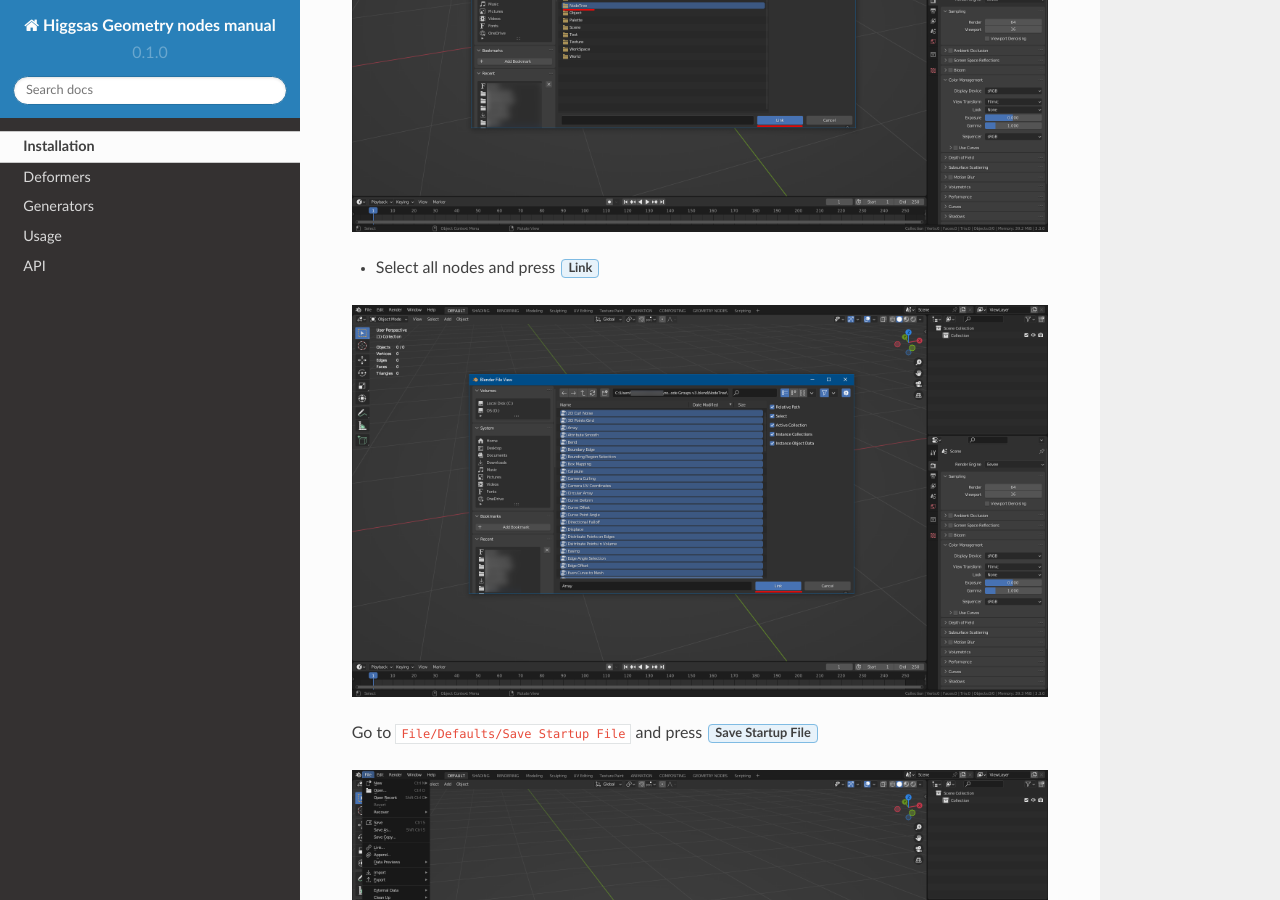
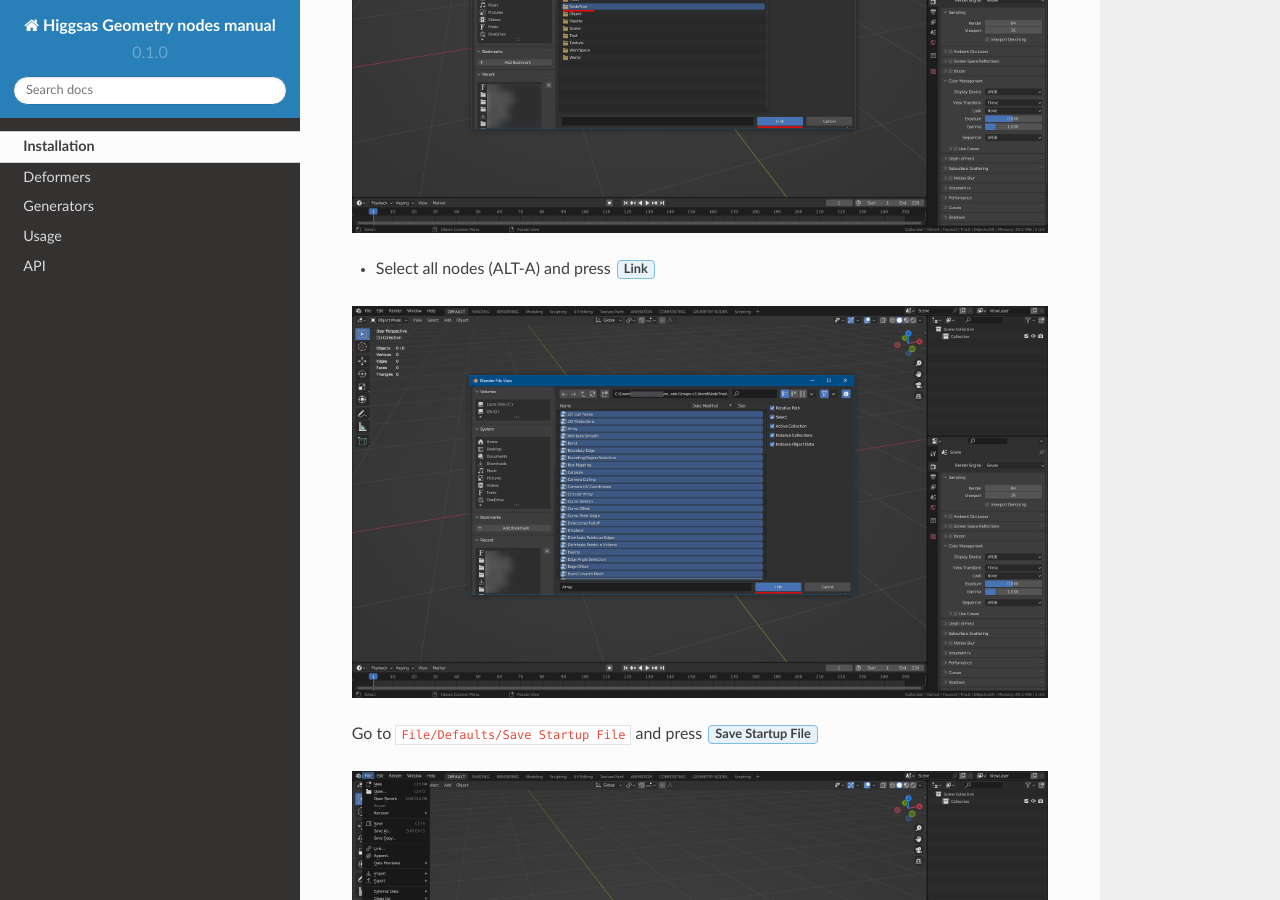
Before and after one commit to higgsas/higgsas_geo_nodes_manual, a Sphinx documentation site: the page built from docs/installation.rst, in a window 1280 px wide and 900 px high, scrolled down 1810 px. Built offline with Sphinx 7.4.7 and the Read the Docs theme 2.0.0, drawn with Linux system fonts in a browser that asks for light colours.

Commit message:
Update installation.rst

```diff
--- a/docs/installation.rst
+++ b/docs/installation.rst
@@ -10,7 +10,7 @@ You can
 
 .. image:: images/instal1.png
 
-- Navigate to where node group file `.blend` is located and double click it
+- Navigate to where node group file :guilabel:`.blend` is located and double click it
 
 .. image:: images/instal2.png
 
@@ -18,7 +18,7 @@ You can
 
 .. image:: images/instal3.png
 
-- Select all nodes and press :guilabel:`Link`
+- Select all nodes (ALT-A) and press :guilabel:`Link`
 
 .. image:: images/instal4.png
 
```
